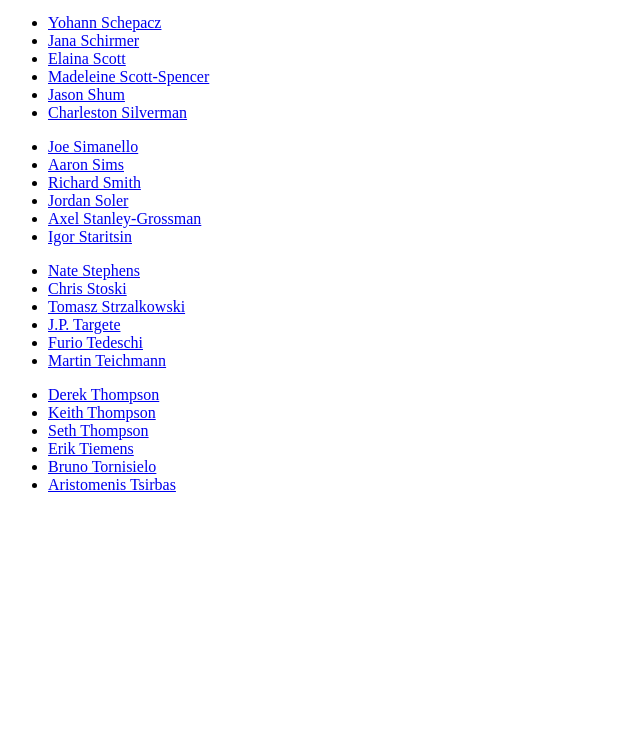
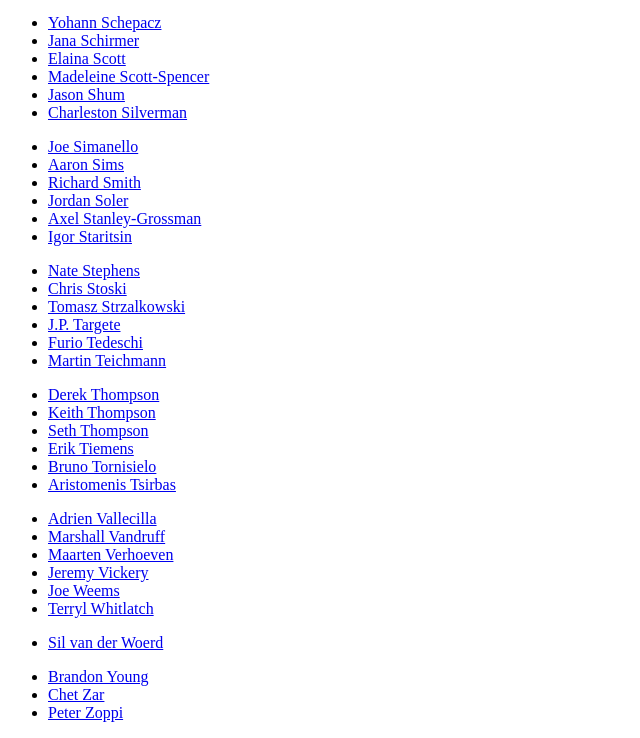
Before and after one commit to martinkaldramov/html_css_projects, a plain HTML site: page thegnomonworkshop_clone/index.html in a window 1280 px wide. Shown: the part 7442-8180 px from the top of the page, without its empty margins (0-640 px from the left). Before the commit the page ends 7952 px from the top, so only its background shows below. Drawn offline with Linux system fonts and the light colour scheme.

Commit message:
Instructors U-X & Y-Z sections items

```diff
--- a/thegnomonworkshop_clone/index.html
+++ b/thegnomonworkshop_clone/index.html
@@ -507,6 +507,26 @@
                 <li><a href="#">Aristomenis Tsirbas</a></li>
             </ul>
         </section>
+        <section>
+            <ul>
+                <li><a href="#">Adrien Vallecilla </a></li>
+                <li><a href="#">Marshall Vandruff</a></li>
+                <li><a href="#">Maarten Verhoeven </a></li>
+                <li><a href="#">Jeremy Vickery</a></li>
+                <li><a href="#">Joe Weems</a></li>
+                <li><a href="#">Terryl Whitlatch</a></li>
+            </ul>
+            <ul>
+                <li><a href="#">Sil van der Woerd</a></li>
+            </ul>
+        </section>
+        <section>
+            <ul>
+                <li><a href="#">Brandon Young</a></li>
+                <li><a href="#">Chet Zar</a></li>
+                <li><a href="#">Peter Zoppi</a></li>
+            </ul>
+        </section>
     </article>
 </body>
 
```
